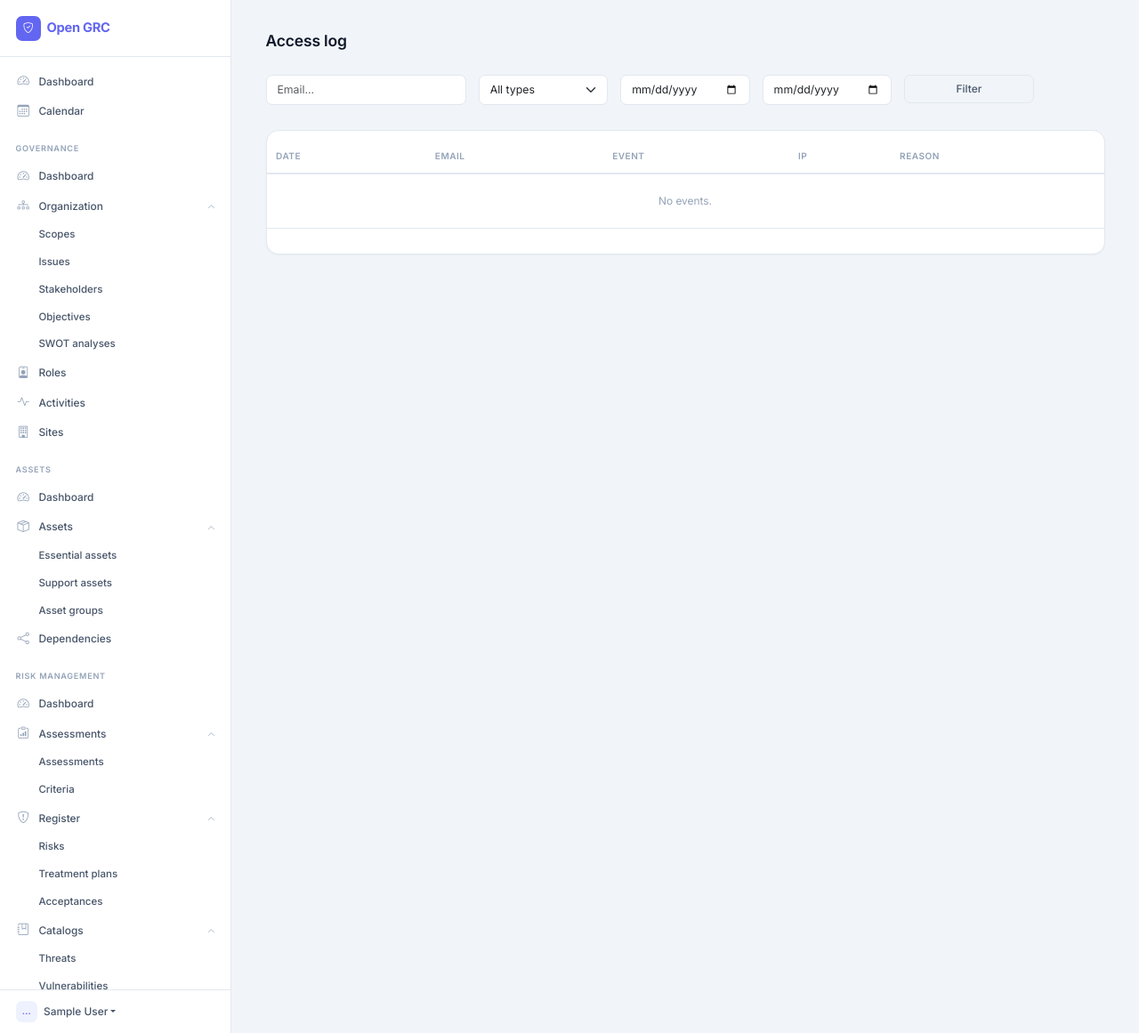
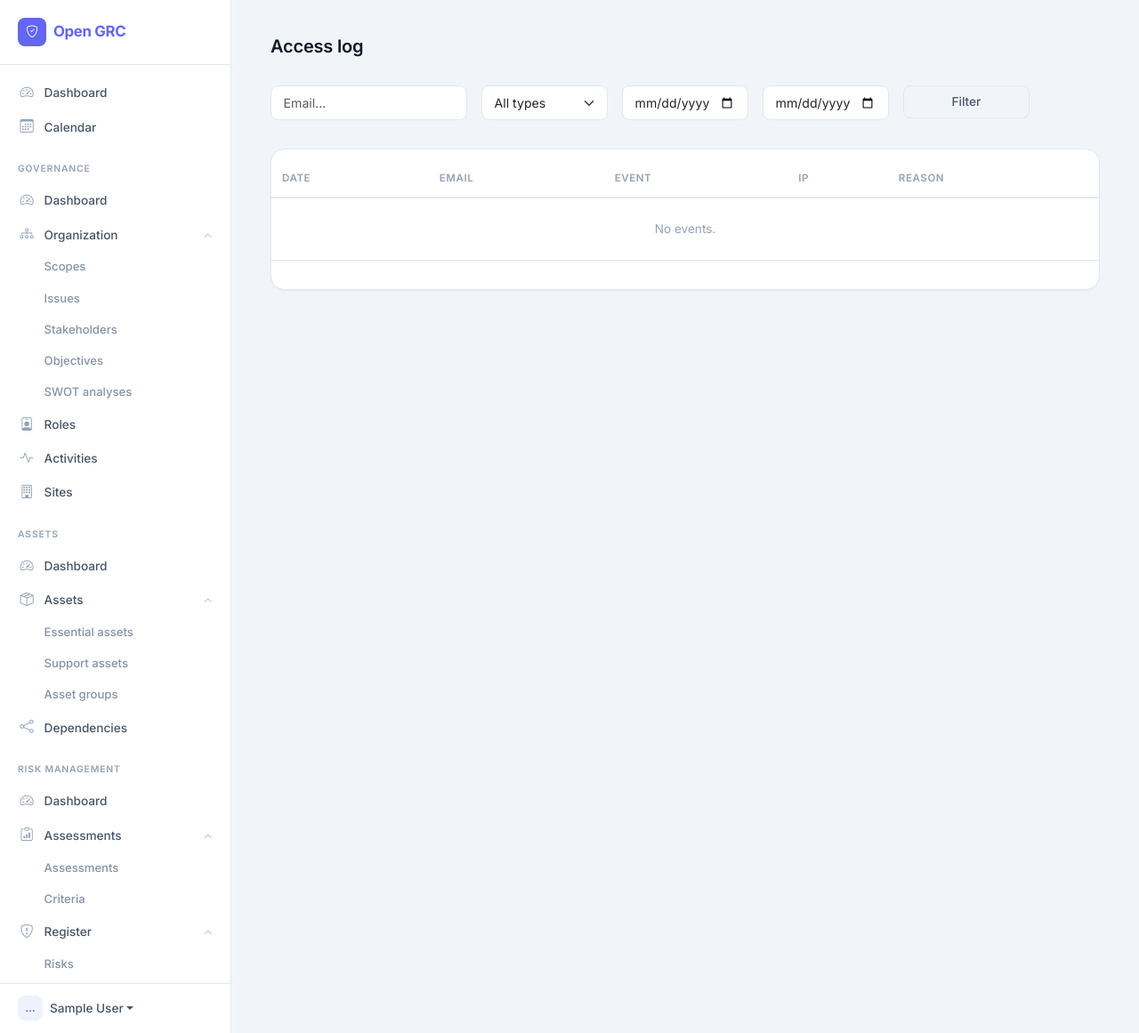
Before and after one commit to frousselet/open-grc, a Django app: page /accounts/access-logs/ in a window 1280 px wide. Shown: the whole page at 89% size. Run offline with Django 5.2, Linux system fonts and the light colour scheme; the visitor is signed in with stand-in values (Sample User, id 1); data that the repository does not hold is empty; parts of the project's set-up code (start-up, migrations or seed data) failed here and were passed over.

Commit message:
Increase text size and lighten sidebar sub-links
- Increase root font-size from 14px to 16px, scaling the entire
  interface proportionally (all components use rem units).
- Add --text-sidebar-sub token (#8494a7 light, #64748b dark) so
  sub-section links appear subtler than parent links, matching
  the section title color in dark mode.

https://claude.ai/code/session_01UvubosNj9PWZrzeTY1rLLM

```diff
--- a/templates/base.html
+++ b/templates/base.html
@@ -50,6 +50,7 @@
       --info-soft: #ecfeff;
       --transition-fast: .15s cubic-bezier(.4,0,.2,1);
       --transition-normal: .25s cubic-bezier(.4,0,.2,1);
+      --text-sidebar-sub: #8494a7;
     }
 
     [data-bs-theme="dark"] {
@@ -73,10 +74,11 @@
       --shadow-sm: 0 1px 3px rgba(0,0,0,.25);
       --shadow-md: 0 4px 12px rgba(0,0,0,.3);
       --shadow-lg: 0 8px 24px rgba(0,0,0,.35);
+      --text-sidebar-sub: #64748b;
     }
 
     /* ── Global ────────────────────────────────────────── */
-    html { font-size: 14px; }
+    html { font-size: 16px; }
     body {
       font-family: 'Inter', -apple-system, BlinkMacSystemFont, 'Segoe UI', sans-serif;
       background: var(--bg-page);
@@ -188,7 +190,7 @@
     }
     .sidebar-link:hover i,
     .sidebar-link.active i { color: var(--accent); }
-    .sidebar-sub { padding-left: 3.1rem; font-size: .82rem; }
+    .sidebar-sub { padding-left: 3.1rem; font-size: .82rem; color: var(--text-sidebar-sub); }
 
     .sidebar-collapse-btn {
       display: flex;
```
